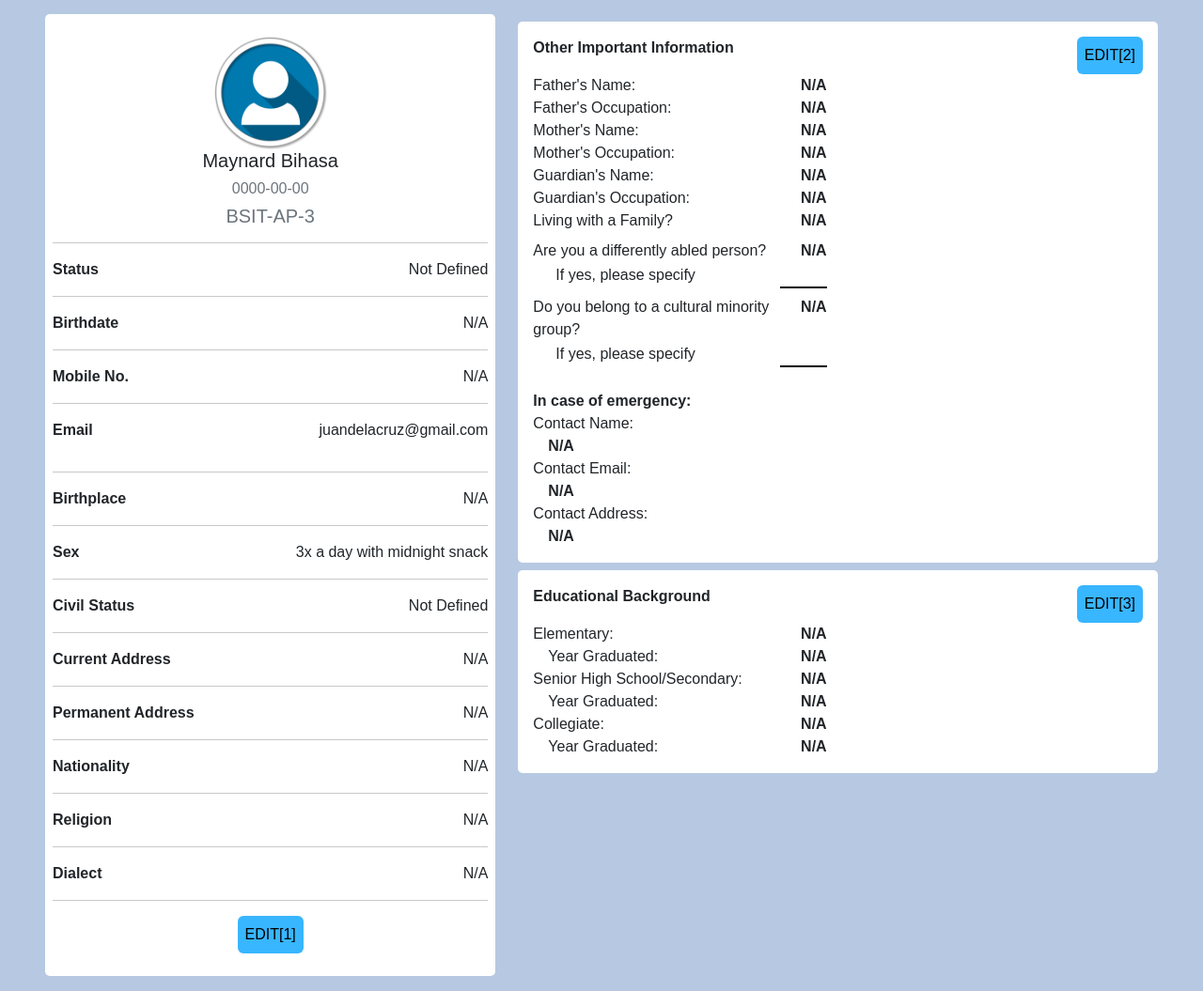
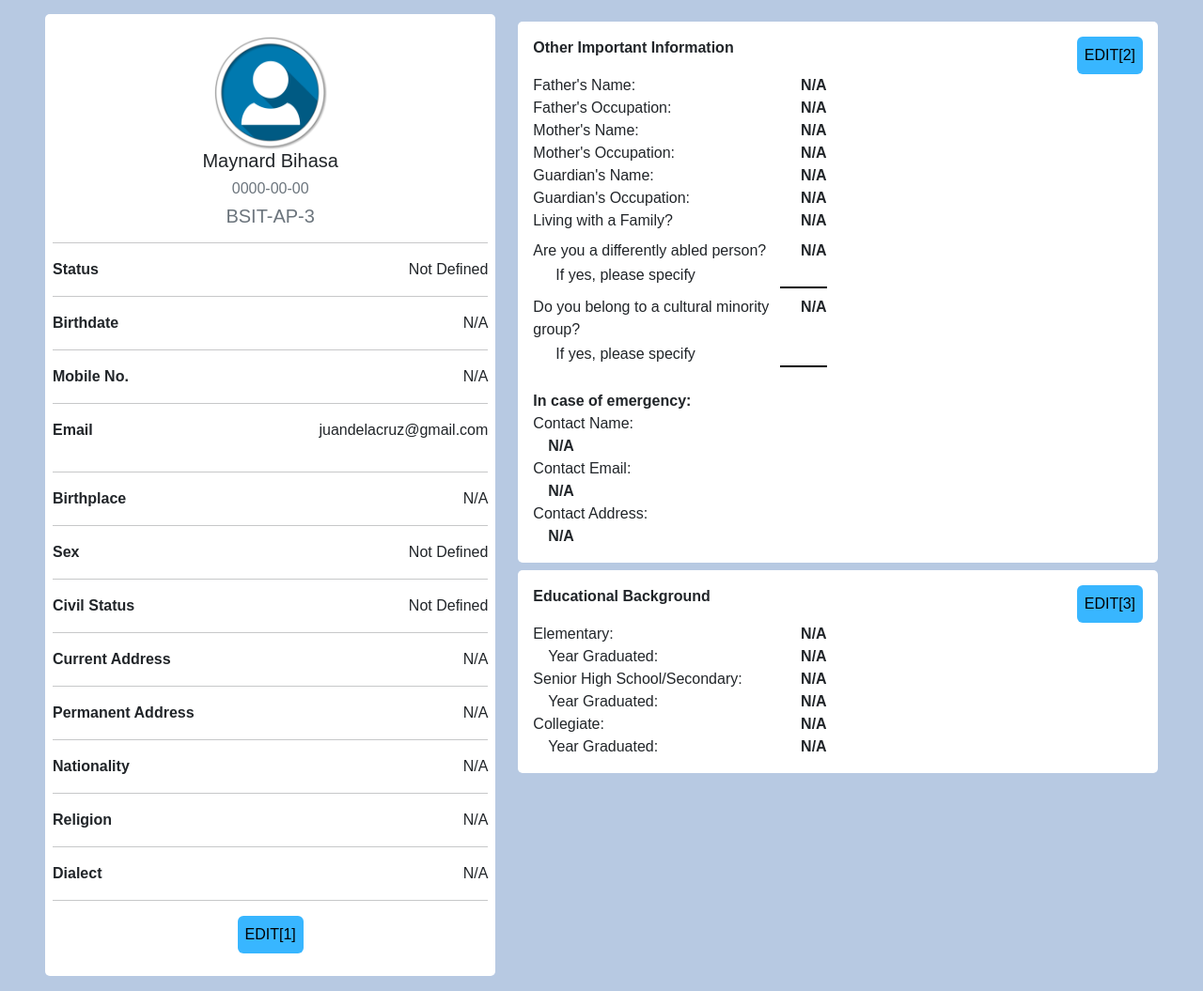
Before and after one commit to maynard0175/Capstone-System, a PHP site: page /views/student/profile.php in a window 1280 px wide. Shown: the part 62-1117 px from the top of the page at 94% size. Run offline with PHP 8.4, Linux system fonts and the light colour scheme; some web fonts are replaced.

Commit message:
change the profile

```diff
--- a/app/views/student/profile.php
+++ b/app/views/student/profile.php
@@ -98,7 +98,7 @@
                     <hr>
                     <div class="d-flex align-content-between justify-content-between py-0 my-0">
                         <p class="fw-semibold my-0 py-0">Sex</p>
-                        <span>3x a day with midnight snack</span>
+                        <span>Not Defined</span>
                     </div>
                     <hr>
                     <div class="d-flex align-content-between justify-content-between py-0 my-0">
```
